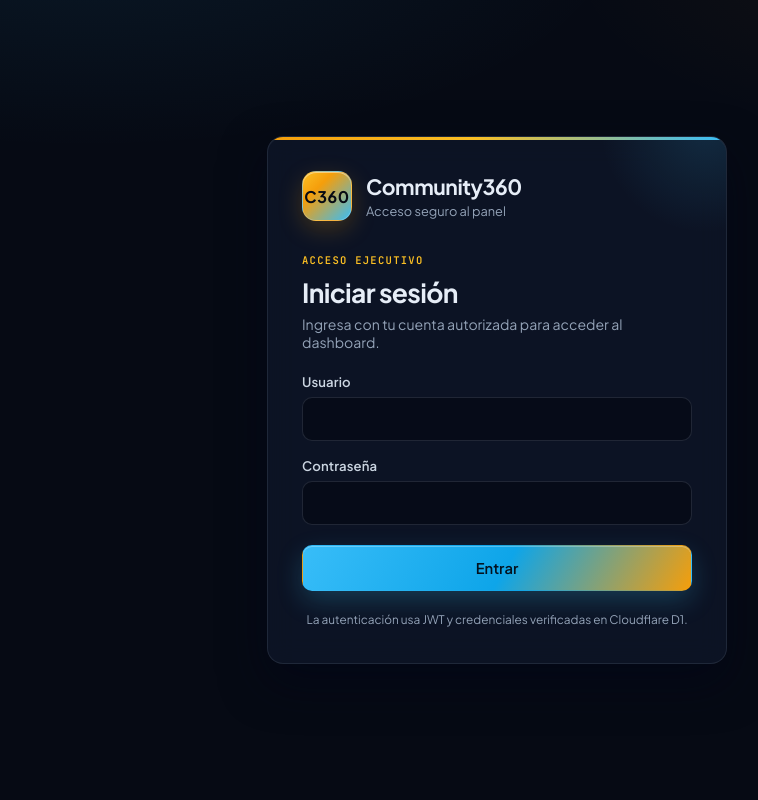
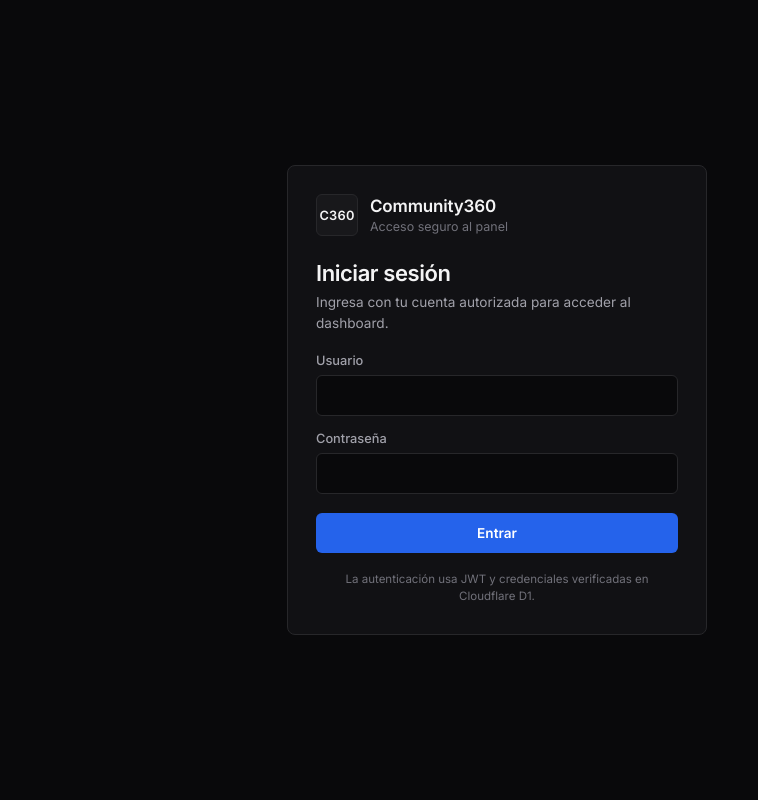
Before and after one commit to Jose-ma12/Community360, a FastAPI app: page /static/login.html in a window 1280 px wide. Shown: the whole page, without its empty margins (143-901 px from the left). Run offline with FastAPI, Linux system fonts and the light colour scheme.

Commit message:
Aplica diseño corporativo sobrio y monocromático en interfaz y gráficas

```diff
--- a/static/login.html
+++ b/static/login.html
@@ -6,7 +6,7 @@
   <title>Community360 | Iniciar sesión</title>
   <link rel="preconnect" href="https://fonts.googleapis.com">
   <link rel="preconnect" href="https://fonts.gstatic.com" crossorigin>
-  <link href="https://fonts.googleapis.com/css2?family=Plus+Jakarta+Sans:wght@400;500;600;700&amp;family=JetBrains+Mono:wght@500;600&amp;display=swap" rel="stylesheet">
+  <link href="https://fonts.googleapis.com/css2?family=Inter:wght@400;500;600&amp;family=JetBrains+Mono:wght@500&amp;display=swap" rel="stylesheet">
   <link rel="stylesheet" href="/static/styles.css">
 </head>
 <body class="login-body">
@@ -20,7 +20,6 @@
     </div>
 
     <div class="login-heading">
-      <span class="eyebrow">ACCESO EJECUTIVO</span>
       <h2>Iniciar sesión</h2>
       <p>Ingresa con tu cuenta autorizada para acceder al dashboard.</p>
     </div>
--- a/static/styles.css
+++ b/static/styles.css
@@ -1,100 +1,84 @@
 :root {
-  --bg: #060a14;
-  --panel: rgba(15, 23, 42, 0.74);
-  --panel-2: rgba(30, 41, 59, 0.72);
-  --text: #e6edf7;
-  --muted: #94a3b8;
-  --primary: #38bdf8;
-  --primary-soft: #7dd3fc;
-  --gold: #f59e0b;
-  --gold-light: #fbbf24;
-  --success: #10b981;
-  --danger: #fb7185;
-  --border: rgba(148, 163, 184, 0.14);
-  --border-strong: rgba(148, 163, 184, 0.26);
-  --shadow: 0 18px 45px rgba(2, 6, 23, 0.55);
-  --radius: 16px;
-  --font-sans: "Plus Jakarta Sans", "Segoe UI", Tahoma, sans-serif;
+  --bg: #09090b;
+  --surface: #111114;
+  --surface-alt: #18181b;
+  --border: #27272a;
+  --border-soft: #1f1f23;
+  --text: #f4f4f5;
+  --text-secondary: #a1a1aa;
+  --text-muted: #71717a;
+  --accent: #2563eb;
+  --accent-hover: #1d4ed8;
+  --online: #10b981;
+  --offline: #ef4444;
+  --radius: 8px;
+  --radius-control: 6px;
+  --font-sans: "Inter", "Segoe UI", Arial, sans-serif;
   --font-mono: "JetBrains Mono", "SFMono-Regular", Consolas, monospace;
 }
 
 * { box-sizing: border-box; }
 
-html { background-color: var(--bg); }
-
-body {
+html, body {
   margin: 0;
   min-height: 100vh;
+  background: var(--bg);
+  color: var(--text);
   font-family: var(--font-sans);
   font-weight: 400;
-  color: var(--text);
-  background-color: var(--bg);
-  background-image:
-    radial-gradient(ellipse 60% 38% at 18% -8%, rgba(56, 189, 248, 0.08), transparent 70%),
-    radial-gradient(ellipse 45% 30% at 88% -4%, rgba(245, 158, 11, 0.06), transparent 72%);
-  background-attachment: fixed;
   -webkit-font-smoothing: antialiased;
   text-rendering: optimizeLegibility;
 }
 
-a { color: var(--primary); }
+a { color: var(--text-secondary); }
+a:hover { color: var(--text); }
 
 * {
-  scrollbar-color: rgba(148, 163, 184, 0.28) transparent;
+  scrollbar-color: #3f3f46 var(--bg);
   scrollbar-width: thin;
 }
 
 ::-webkit-scrollbar { width: 10px; height: 10px; }
-::-webkit-scrollbar-track { background: rgba(6, 10, 20, 0.6); border-radius: 999px; }
-::-webkit-scrollbar-thumb {
-  background: rgba(148, 163, 184, 0.24);
-  border: 2px solid transparent;
-  border-radius: 999px;
-  background-clip: content-box;
-}
-::-webkit-scrollbar-thumb:hover { background: rgba(56, 189, 248, 0.45); background-clip: content-box; }
-::-webkit-scrollbar-corner { background: transparent; }
+::-webkit-scrollbar-track { background: var(--bg); border-radius: var(--radius-control); }
+::-webkit-scrollbar-thumb { background: #3f3f46; border: 2px solid var(--bg); border-radius: var(--radius-control); background-clip: content-box; }
+::-webkit-scrollbar-thumb:hover { background: #52525b; background-clip: content-box; }
+::-webkit-scrollbar-corner { background: var(--bg); }
 
-.container { width: min(1400px, calc(100% - 32px)); margin: 0 auto; }
+.container { width: min(1280px, calc(100% - 32px)); margin: 0 auto; }
 
 .topbar {
   position: sticky;
   top: 0;
   z-index: 50;
-  background: rgba(6, 10, 20, 0.72);
-  backdrop-filter: blur(18px) saturate(140%);
-  -webkit-backdrop-filter: blur(18px) saturate(140%);
+  background: var(--bg);
   border-bottom: 1px solid var(--border);
-  box-shadow: 0 10px 30px rgba(2, 6, 23, 0.35);
 }
 
 .topbar-inner { display: flex; align-items: center; justify-content: space-between; gap: 16px; padding: 14px 0; }
-
-.brand { display: flex; align-items: center; gap: 14px; min-width: 0; }
+.brand { display: flex; align-items: center; gap: 12px; min-width: 0; }
 
 .brand-mark {
   flex: 0 0 auto;
-  width: 46px;
-  height: 46px;
-  border-radius: 14px;
-  background: linear-gradient(135deg, #fbbf24 0%, #f59e0b 32%, #38bdf8 100%);
-  color: #060a14;
+  width: 42px;
+  height: 42px;
   display: grid;
   place-items: center;
-  font-size: 0.95rem;
-  font-weight: 700;
-  letter-spacing: 0.04em;
-  border: 1px solid rgba(255, 255, 255, 0.2);
-  box-shadow: 0 8px 24px rgba(245, 158, 11, 0.22), inset 0 1px 0 rgba(255, 255, 255, 0.45);
+  border: 1px solid var(--border);
+  border-radius: var(--radius-control);
+  background: var(--surface-alt);
+  color: var(--text);
+  font-size: 0.8rem;
+  font-weight: 600;
+  letter-spacing: 0.02em;
 }
 
-.brand h1 { margin: 0; font-size: 1.16rem; font-weight: 700; letter-spacing: -0.015em; }
+.brand h1 { margin: 0; color: var(--text); font-size: 1rem; font-weight: 600; letter-spacing: -0.01em; }
 .brand p {
   margin: 3px 0 0;
-  max-width: 46ch;
+  max-width: 48ch;
   overflow: hidden;
-  color: var(--muted);
-  font-size: 0.82rem;
+  color: var(--text-muted);
+  font-size: 0.78rem;
   text-overflow: ellipsis;
   white-space: nowrap;
 }
@@ -104,295 +88,186 @@ a { color: var(--primary); }
 .status-pill {
   display: inline-flex;
   align-items: center;
-  gap: 9px;
-  padding: 8px 13px;
-  border-radius: 999px;
-  background: rgba(15, 23, 42, 0.72);
-  border: 1px solid var(--border-strong);
-  color: var(--muted);
-  font-size: 0.78rem;
-  font-weight: 600;
-  letter-spacing: 0.01em;
+  gap: 8px;
+  padding: 7px 11px;
+  border: 1px solid var(--border);
+  border-radius: var(--radius-control);
+  background: var(--bg);
+  color: var(--text-muted);
+  font-size: 0.75rem;
+  font-weight: 500;
 }
 
-.status-pill .dot { width: 9px; height: 9px; flex: 0 0 auto; border-radius: 50%; background: #64748b; }
-.status-pill .dot.ok {
-  background: var(--success);
-  box-shadow: 0 0 0 4px rgba(16, 185, 129, 0.14), 0 0 14px rgba(16, 185, 129, 0.6);
-  animation: pulse-live 1.8s ease-in-out infinite;
-}
-.status-pill .dot.bad { background: var(--danger); box-shadow: 0 0 0 4px rgba(251, 113, 133, 0.12); }
-.status-pill:has(.dot.ok) {
-  background: rgba(6, 78, 59, 0.28);
-  border-color: rgba(16, 185, 129, 0.35);
-  color: #6ee7b7;
-}
-
-@keyframes pulse-live {
-  0%, 100% {
-    opacity: 1;
-    transform: scale(1);
-    box-shadow: 0 0 0 4px rgba(16, 185, 129, 0.14), 0 0 12px rgba(16, 185, 129, 0.45);
-  }
-  50% {
-    opacity: 0.72;
-    transform: scale(0.86);
-    box-shadow: 0 0 0 7px rgba(16, 185, 129, 0.05), 0 0 18px rgba(16, 185, 129, 0.75);
-  }
-}
+.status-pill .dot { width: 6px; height: 6px; flex: 0 0 auto; border-radius: 50%; background: var(--text-muted); }
+.status-pill .dot.ok { background: var(--online); }
+.status-pill .dot.bad { background: var(--offline); }
 
 .btn {
+  padding: 8px 13px;
   border: 1px solid transparent;
-  border-radius: 10px;
-  padding: 10px 15px;
+  border-radius: var(--radius-control);
   font-family: inherit;
-  font-size: 0.85rem;
-  font-weight: 600;
+  font-size: 0.8rem;
+  font-weight: 500;
   cursor: pointer;
-  transition: transform 0.18s ease, background 0.18s ease, border-color 0.18s ease, box-shadow 0.18s ease;
+  transition: background 0.15s ease, border-color 0.15s ease, color 0.15s ease;
 }
-.btn:hover { transform: translateY(-1px); }
-.btn:focus-visible { outline: none; box-shadow: 0 0 0 3px rgba(56, 189, 248, 0.22); }
-.btn:disabled { opacity: 0.65; cursor: wait; transform: none; }
-.btn-primary { background: linear-gradient(135deg, #38bdf8, #0284c7); color: #04121f; box-shadow: 0 8px 22px rgba(56, 189, 248, 0.24); }
-.btn-primary:hover { background: linear-gradient(135deg, #7dd3fc, #0ea5e9); }
-.btn-ghost { background: rgba(15, 23, 42, 0.6); color: var(--text); border-color: var(--border-strong); }
-.btn-ghost:hover { background: rgba(30, 41, 59, 0.8); border-color: rgba(56, 189, 248, 0.4); }
+.btn:focus-visible { outline: 2px solid var(--accent); outline-offset: 2px; }
+.btn:disabled { opacity: 0.6; cursor: wait; }
+.btn-primary { background: var(--accent); color: #ffffff; }
+.btn-primary:hover { background: var(--accent-hover); }
+.btn-ghost { background: var(--bg); color: var(--text-secondary); border-color: var(--border); }
+.btn-ghost:hover { background: var(--surface-alt); border-color: #3f3f46; color: var(--text); }
 
-main { padding: 28px 0 56px; }
+main { padding: 28px 0 48px; }
 
-.section { margin-bottom: 34px; }
-.section + .section { border-top: 1px solid var(--border); padding-top: 30px; }
+.section { margin-bottom: 30px; }
+.section + .section { border-top: 1px solid var(--border); padding-top: 28px; }
 
 .section-header {
-  position: relative;
   display: flex;
   justify-content: space-between;
   align-items: flex-end;
   gap: 18px;
+  padding-bottom: 14px;
   margin-bottom: 18px;
-}
-.section-header::after {
-  content: "";
-  position: absolute;
-  left: 0;
-  right: 0;
-  bottom: -10px;
-  height: 1px;
-  background: linear-gradient(90deg, rgba(56, 189, 248, 0.35), rgba(245, 158, 11, 0.2), transparent 72%);
+  border-bottom: 1px solid var(--border);
 }
 
-.section-heading h2 { margin: 9px 0 4px; font-size: 1.28rem; font-weight: 700; letter-spacing: -0.015em; }
-.section-header p { margin: 0; color: var(--muted); font-size: 0.88rem; }
-.section-heading p.subtitle { margin-top: -6px; margin-bottom: 8px; font-size: 0.78rem; }
+.section-heading h2 { margin: 0 0 5px; color: var(--text); font-size: 1.125rem; font-weight: 600; letter-spacing: -0.01em; }
+.section-header p { margin: 0; color: var(--text-secondary); font-size: 0.8125rem; line-height: 1.5; }
 
-.section-badge {
-  display: inline-flex;
-  align-items: center;
-  gap: 7px;
-  padding: 5px 10px;
-  border-radius: 999px;
-  background: rgba(245, 158, 11, 0.09);
-  border: 1px solid rgba(245, 158, 11, 0.28);
-  color: var(--gold-light);
-  font-family: var(--font-mono);
-  font-size: 0.66rem;
-  font-weight: 600;
-  letter-spacing: 0.08em;
-}
-.section-badge::before {
-  content: "";
-  width: 6px;
-  height: 6px;
-  border-radius: 50%;
-  background: var(--primary);
-  box-shadow: 0 0 8px rgba(56, 189, 248, 0.7);
-}
-
-.muted { color: var(--muted); }
+.muted { color: var(--text-muted); }
 .timestamp {
   padding-bottom: 2px;
+  color: var(--text-muted);
   font-family: var(--font-mono);
+  font-size: 0.72rem;
   font-variant-numeric: tabular-nums;
-  font-size: 0.76rem;
+  font-weight: 500;
   white-space: nowrap;
 }
 
-.grid { display: grid; gap: 16px; }
+.grid { display: grid; gap: 14px; }
 .grid-kpi { grid-template-columns: repeat(4, minmax(0, 1fr)); }
 .grid-2 { grid-template-columns: repeat(2, minmax(0, 1fr)); }
 .grid-3 { grid-template-columns: repeat(3, minmax(0, 1fr)); }
-.mt-4 { margin-top: 16px; }
+.mt-4 { margin-top: 14px; }
 
 .card,
 .login-card {
-  background: var(--panel);
-  backdrop-filter: blur(14px);
-  -webkit-backdrop-filter: blur(14px);
+  background: var(--surface);
   border: 1px solid var(--border);
   border-radius: var(--radius);
-  box-shadow: var(--shadow), inset 0 1px 0 rgba(255, 255, 255, 0.035);
-  transition: transform 0.22s ease, border-color 0.22s ease, box-shadow 0.22s ease;
+  transition: border-color 0.15s ease;
 }
-.card { padding: 18px; min-width: 0; }
-.card:hover,
-.login-card:hover {
-  transform: translateY(-2px);
-  border-color: rgba(56, 189, 248, 0.32);
-  box-shadow: 0 22px 52px rgba(2, 6, 23, 0.62), 0 0 0 1px rgba(56, 189, 248, 0.06), inset 0 1px 0 rgba(255, 255, 255, 0.05);
-}
+.card { min-width: 0; padding: 18px; }
+.card:hover, .login-card:hover { border-color: #3f3f46; }
 
 .card h3 {
   display: flex;
   align-items: center;
-  gap: 9px;
-  margin: 0 0 12px;
-  color: #dbeafe;
-  font-size: 0.95rem;
+  margin: 0 0 14px;
+  padding-bottom: 11px;
+  border-bottom: 1px solid var(--border-soft);
+  color: var(--text);
+  font-size: 0.875rem;
   font-weight: 600;
-  letter-spacing: -0.005em;
 }
-.card h3::before {
-  content: "";
-  width: 3px;
-  height: 15px;
-  flex: 0 0 auto;
-  border-radius: 999px;
-  background: linear-gradient(180deg, var(--gold-light), var(--primary));
-}
+.card h3::before { content: none; }
 
-.kpi-card { position: relative; overflow: hidden; padding-top: 20px; }
-.kpi-card::before {
-  content: "";
-  position: absolute;
-  top: 0;
-  left: 18px;
-  right: 18px;
-  height: 2px;
-  border-radius: 999px;
-  background: linear-gradient(90deg, var(--gold), var(--gold-light) 42%, var(--primary));
-  box-shadow: 0 0 14px rgba(245, 158, 11, 0.35);
-}
-.kpi-card::after {
-  content: "";
-  position: absolute;
-  top: -58px;
-  right: -46px;
-  width: 120px;
-  height: 120px;
-  border-radius: 50%;
-  background: radial-gradient(circle, rgba(56, 189, 248, 0.12), transparent 68%);
-  pointer-events: none;
-}
-
+.kpi-card { padding: 16px 18px; }
+.kpi-card::before, .kpi-card::after { content: none; }
 .kpi .label {
   margin-bottom: 10px;
-  color: var(--muted);
-  font-size: 0.76rem;
-  font-weight: 600;
-  letter-spacing: 0.07em;
+  color: var(--text-secondary);
+  font-size: 0.75rem;
+  font-weight: 500;
+  letter-spacing: 0.04em;
   text-transform: uppercase;
 }
 .kpi .value {
-  margin-bottom: 12px;
-  color: #f8fafc;
+  margin-bottom: 11px;
+  color: var(--text);
   font-family: var(--font-mono);
-  font-size: 2rem;
-  font-weight: 600;
+  font-size: 1.875rem;
   font-variant-numeric: tabular-nums;
-  line-height: 1.1;
-  letter-spacing: -0.03em;
+  font-weight: 500;
+  line-height: 1.15;
+  letter-spacing: -0.02em;
 }
 .kpi .formula {
-  padding: 7px 10px;
-  border: 1px solid rgba(148, 163, 184, 0.1);
-  border-radius: 8px;
-  background: var(--panel-2);
-  color: #9fb3c8;
+  padding: 7px 9px;
+  border: 1px solid var(--border);
+  border-radius: var(--radius-control);
+  background: var(--bg);
+  color: var(--text-muted);
   font-size: 0.72rem;
+  line-height: 1.4;
   overflow-wrap: anywhere;
 }
 
 .banner {
-  position: relative;
-  margin-bottom: 16px;
-  padding: 14px 16px 14px 42px;
-  border: 1px solid rgba(16, 185, 129, 0.22);
-  border-radius: 12px;
-  background: linear-gradient(90deg, rgba(6, 78, 59, 0.42), rgba(15, 23, 42, 0.66));
-  color: #a7f3d0;
-  font-size: 0.84rem;
-  font-weight: 500;
+  margin-bottom: 14px;
+  padding: 12px 14px;
+  border: 1px solid var(--border);
+  border-radius: var(--radius);
+  background: var(--surface);
+  color: var(--text-secondary);
+  font-size: 0.8125rem;
+  line-height: 1.5;
 }
-.banner::before {
-  content: "✓";
-  position: absolute;
-  top: 50%;
-  left: 16px;
-  display: grid;
-  place-items: center;
-  width: 18px;
-  height: 18px;
-  border: 1px solid rgba(16, 185, 129, 0.4);
-  border-radius: 50%;
-  background: rgba(16, 185, 129, 0.18);
-  color: #6ee7b7;
-  font-size: 0.7rem;
-  transform: translateY(-50%);
-}
+.banner::before { content: none; }
 
 .chart-wrap { position: relative; height: 280px; width: 100%; }
 .chart-wrap canvas { width: 100% !important; height: 280px !important; }
 
-.heatmap { overflow-x: auto; padding-bottom: 4px; }
-.heatmap table { width: 100%; min-width: 560px; border-collapse: separate; border-spacing: 5px; }
-.heatmap th, .heatmap td { padding: 8px 6px; font-size: 0.76rem; text-align: center; }
-.heatmap th {
-  color: var(--muted);
+.heatmap { overflow-x: auto; padding-bottom: 2px; }
+.heatmap table { width: 100%; min-width: 560px; border-collapse: separate; border-spacing: 4px; }
+.heatmap th, .heatmap td { padding: 7px 6px; font-size: 0.75rem; text-align: center; }
+.heatmap th { color: var(--text-muted); font-weight: 500; }
+.heatmap thead th + th {
   font-family: var(--font-mono);
   font-variant-numeric: tabular-nums;
   font-weight: 500;
 }
 .heatmap td.cell {
-  min-width: 58px;
-  border: 1px solid rgba(148, 163, 184, 0.08);
-  border-radius: 8px;
-  font-family: var(--font-mono);
+  min-width: 56px;
+  border: 1px solid var(--border);
+  border-radius: 4px;
   font-variant-numeric: tabular-nums;
-  font-weight: 600;
-  transition: transform 0.18s ease, box-shadow 0.18s ease;
 }
-.heatmap td.cell:hover { transform: scale(1.06); box-shadow: 0 6px 16px rgba(2, 6, 23, 0.5); }
-.heatmap td.day { color: #cbd5e1; font-weight: 600; text-align: left; white-space: nowrap; }
+.heatmap td.day { color: var(--text-secondary); font-weight: 500; text-align: left; white-space: nowrap; }
 
-.log { display: flex; flex-direction: column; gap: 8px; max-height: 320px; overflow: auto; padding-right: 4px; }
+.log { display: flex; flex-direction: column; gap: 6px; max-height: 320px; overflow: auto; padding-right: 4px; }
 .log-item {
-  padding: 10px 12px;
-  border: 1px solid rgba(148, 163, 184, 0.1);
-  border-left: 2px solid var(--primary);
-  border-radius: 10px;
-  background: rgba(8, 14, 27, 0.72);
-  color: var(--text);
-  font-size: 0.82rem;
+  padding: 9px 11px;
+  border: 1px solid var(--border-soft);
+  border-radius: var(--radius-control);
+  background: var(--bg);
+  color: var(--text-secondary);
+  font-size: 0.8rem;
+  line-height: 1.5;
 }
 .log-item .meta {
   display: flex;
   justify-content: space-between;
   gap: 10px;
-  margin-bottom: 5px;
-  color: var(--muted);
+  margin-bottom: 4px;
+  color: var(--text-muted);
   font-family: var(--font-mono);
   font-size: 0.7rem;
   font-variant-numeric: tabular-nums;
+  font-weight: 500;
 }
-.log-item .meta span:first-child { color: var(--primary-soft); }
-.log-item .meta span:last-child { color: var(--gold-light); white-space: nowrap; }
+.log-item .meta span:first-child { color: var(--text-secondary); }
+.log-item .meta span:last-child { color: var(--text-muted); white-space: nowrap; }
 
-.table-wrap { overflow: auto; border: 1px solid rgba(148, 163, 184, 0.08); border-radius: 12px; }
-table.data { width: 100%; min-width: 900px; border-collapse: separate; border-spacing: 0; }
+.table-wrap { overflow: auto; border: 1px solid var(--border); border-radius: var(--radius); }
+table.data { width: 100%; min-width: 900px; border-collapse: collapse; }
 table.data th, table.data td {
-  padding: 11px 10px;
-  border-bottom: 1px solid rgba(148, 163, 184, 0.09);
+  padding: 10px;
+  border-bottom: 1px solid var(--border-soft);
   font-size: 0.8rem;
   text-align: left;
   vertical-align: top;
@@ -401,134 +276,92 @@ table.data th {
   position: sticky;
   top: 0;
   z-index: 1;
-  background: rgba(15, 23, 42, 0.92);
-  backdrop-filter: blur(8px);
-  -webkit-backdrop-filter: blur(8px);
-  color: var(--muted);
+  background: var(--surface);
+  color: var(--text-muted);
   font-size: 0.68rem;
   font-weight: 600;
-  letter-spacing: 0.06em;
+  letter-spacing: 0.05em;
   text-transform: uppercase;
 }
-table.data tbody tr { transition: background 0.18s ease; }
-table.data tbody tr:hover { background: rgba(56, 189, 248, 0.045); }
+table.data tbody tr:hover { background: var(--surface-alt); }
 table.data tbody tr:last-child td { border-bottom: 0; }
 table.data tbody td:first-child,
-table.data tbody td:nth-child(3),
-table.data tbody td:nth-child(7),
-table.data tbody td:nth-child(8) {
-  color: #cbd5e1;
+table.data tbody td:nth-child(3) {
+  color: var(--text-secondary);
   font-family: var(--font-mono);
-  font-size: 0.76rem;
+  font-size: 0.75rem;
   font-variant-numeric: tabular-nums;
+  font-weight: 500;
 }
 table.data tbody td:nth-child(7) {
-  padding: 4px 9px;
-  border-radius: 999px;
-  background: rgba(245, 158, 11, 0.09);
-  box-shadow: inset 0 0 0 1px rgba(245, 158, 11, 0.22);
-  color: var(--gold-light);
+  padding: 3px 8px;
+  border: 1px solid var(--border);
+  border-radius: 4px;
+  background: var(--surface-alt);
+  color: #d4d4d8;
   text-align: center;
   white-space: nowrap;
 }
 
 .pill {
   display: inline-block;
-  padding: 3px 9px;
-  border: 1px solid rgba(56, 189, 248, 0.25);
-  border-radius: 999px;
-  background: rgba(56, 189, 248, 0.12);
-  color: var(--primary-soft);
+  padding: 3px 8px;
+  border: 1px solid var(--border);
+  border-radius: 4px;
+  background: var(--surface-alt);
+  color: #d4d4d8;
   font-size: 0.7rem;
-  font-weight: 600;
+  font-weight: 500;
 }
 
-.empty { padding: 16px 0; color: var(--muted); text-align: center; }
+.empty { padding: 16px 0; color: var(--text-muted); text-align: center; }
 
 .login-body { min-height: 100vh; display: grid; place-items: center; padding: 24px; }
-.login-card { position: relative; width: min(460px, 100%); padding: 34px; overflow: hidden; }
-.login-card::before {
-  content: "";
-  position: absolute;
-  inset: 0 0 auto;
-  height: 3px;
-  background: linear-gradient(90deg, var(--gold), var(--gold-light) 45%, var(--primary));
-}
-.login-card::after {
-  content: "";
-  position: absolute;
-  top: -120px;
-  right: -90px;
-  width: 220px;
-  height: 220px;
-  border-radius: 50%;
-  background: radial-gradient(circle, rgba(56, 189, 248, 0.14), transparent 68%);
-  pointer-events: none;
-}
+.login-card { width: min(420px, 100%); padding: 28px; }
+.login-card::before, .login-card::after { content: none; }
 
-.login-brand { position: relative; z-index: 1; display: flex; align-items: center; gap: 14px; margin-bottom: 26px; }
-.login-brand .brand-mark { width: 50px; height: 50px; font-size: 1rem; }
-.login-brand-copy h1 { margin: 0; font-size: 1.32rem; font-weight: 700; letter-spacing: -0.02em; }
-.brand-subtitle { margin: 3px 0 0; color: var(--muted); font-size: 0.8rem; }
+.login-brand { display: flex; align-items: center; gap: 12px; margin-bottom: 24px; }
+.login-brand .brand-mark { width: 42px; height: 42px; }
+.login-brand-copy h1 { margin: 0; color: var(--text); font-size: 1.0625rem; font-weight: 600; letter-spacing: -0.01em; }
+.brand-subtitle { margin: 3px 0 0; color: var(--text-muted); font-size: 0.78rem; }
 
-.login-heading { position: relative; z-index: 1; margin-bottom: 22px; }
-.eyebrow {
-  display: inline-block;
-  margin-bottom: 9px;
-  color: var(--gold-light);
-  font-family: var(--font-mono);
-  font-size: 0.66rem;
-  font-weight: 600;
-  letter-spacing: 0.12em;
-}
-.login-heading h2 { margin: 0 0 6px; font-size: 1.65rem; font-weight: 700; letter-spacing: -0.025em; }
-.login-heading p { margin: 0; color: var(--muted); font-size: 0.88rem; }
+.login-heading { margin-bottom: 20px; }
+.login-heading h2 { margin: 0 0 6px; color: var(--text); font-size: 1.375rem; font-weight: 600; letter-spacing: -0.02em; }
+.login-heading p { margin: 0; color: var(--text-secondary); font-size: 0.85rem; line-height: 1.5; }
 
 .error {
   display: none;
   margin-bottom: 14px;
   padding: 10px 12px;
-  border: 1px solid rgba(251, 113, 133, 0.35);
-  border-radius: 10px;
-  background: rgba(127, 29, 29, 0.28);
-  color: #fecaca;
-  font-size: 0.84rem;
+  border: 1px solid var(--border);
+  border-radius: var(--radius-control);
+  background: var(--surface-alt);
+  color: var(--text-secondary);
+  font-size: 0.8125rem;
+  line-height: 1.5;
 }
 .error.show { display: block; }
 
-.field { position: relative; z-index: 1; margin-bottom: 16px; }
-.field label { display: block; margin-bottom: 7px; color: #cbd5e1; font-size: 0.82rem; font-weight: 600; letter-spacing: 0.01em; }
+.field { margin-bottom: 15px; }
+.field label { display: block; margin-bottom: 7px; color: var(--text-secondary); font-size: 0.8rem; font-weight: 500; }
 .field input {
   width: 100%;
-  padding: 12px 14px;
-  border: 1px solid rgba(148, 163, 184, 0.18);
-  border-radius: 10px;
-  background: rgba(6, 10, 20, 0.66);
+  padding: 11px 12px;
+  border: 1px solid var(--border);
+  border-radius: var(--radius-control);
+  background: var(--bg);
   color: var(--text);
   font-family: inherit;
-  font-size: 0.92rem;
-  transition: border-color 0.18s ease, box-shadow 0.18s ease, background 0.18s ease;
+  font-size: 0.875rem;
+  transition: border-color 0.15s ease;
 }
-.field input:hover { border-color: rgba(148, 163, 184, 0.3); }
-.field input:focus {
-  outline: none;
-  border-color: var(--primary);
-  background: rgba(6, 10, 20, 0.82);
-  box-shadow: 0 0 0 4px rgba(56, 189, 248, 0.14);
-}
+.field input::placeholder { color: var(--text-muted); }
+.field input:hover { border-color: #3f3f46; }
+.field input:focus { outline: none; border-color: var(--accent); }
 
-.login-btn {
-  width: 100%;
-  margin-top: 4px;
-  padding: 13px;
-  background: linear-gradient(120deg, #38bdf8 0%, #0ea5e9 52%, #f59e0b 100%);
-  color: #04121f;
-  font-size: 0.92rem;
-  box-shadow: 0 10px 26px rgba(56, 189, 248, 0.22), inset 0 1px 0 rgba(255, 255, 255, 0.28);
-}
-.login-btn:hover { background: linear-gradient(120deg, #7dd3fc 0%, #38bdf8 52%, #fbbf24 100%); }
+.login-btn { width: 100%; margin-top: 4px; padding: 11px; font-size: 0.85rem; font-weight: 600; }
 
-.footer-note { position: relative; z-index: 1; margin-top: 20px; color: var(--muted); font-size: 0.74rem; line-height: 1.5; text-align: center; }
+.footer-note { margin-top: 18px; color: var(--text-muted); font-size: 0.72rem; line-height: 1.5; text-align: center; }
 
 @media (max-width: 1100px) {
   .grid-kpi { grid-template-columns: repeat(2, minmax(0, 1fr)); }
@@ -540,16 +373,6 @@ table.data tbody td:nth-child(7) {
   .actions { justify-content: space-between; }
   .grid-kpi, .grid-2 { grid-template-columns: 1fr; }
   .section-header { flex-direction: column; align-items: stretch; }
-  .section-header::after { display: none; }
-  .section + .section { padding-top: 24px; }
   .chart-wrap, .chart-wrap canvas { height: 240px; }
-  .login-card { padding: 28px 22px; }
+  .login-card { padding: 24px 20px; }
 }
-
-@media (prefers-reduced-motion: reduce) {
-  *, *::before, *::after {
-    animation-duration: 0.01ms !important;
-    animation-iteration-count: 1 !important;
-    transition-duration: 0.01ms !important;
-  }
-}
```
Also changed, not shown: static/app.js (+23 -23 lines), static/dashboard.html (+5 -7 lines).
